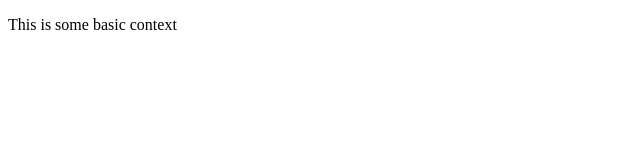
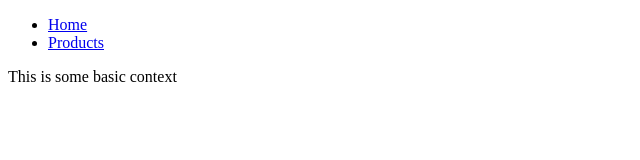
Before and after one commit to Sneakyweasel90/MannionGitBash, a plain HTML site: page Index.html in a window 1280 px wide. Shown: the whole page, without its empty margins (0-640 px from the left). Drawn offline with Linux system fonts and the light colour scheme.

Commit message:
Added links to Aboutus and Products

```diff
--- a/Index.html
+++ b/Index.html
@@ -6,6 +6,12 @@
     <title>Document</title>
 </head>
 <body>
+    <nav>
+        <ul>
+        <li><a href="Aboutus.html">Home</a></li>
+        <li><a href="Products.html">Products</a></li>
+        </ul>
+      </nav>
 
     <p>This is some basic context</p>
 
```
